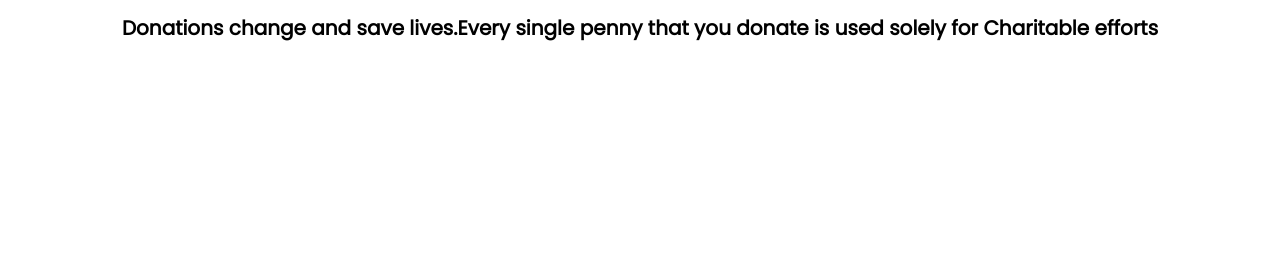
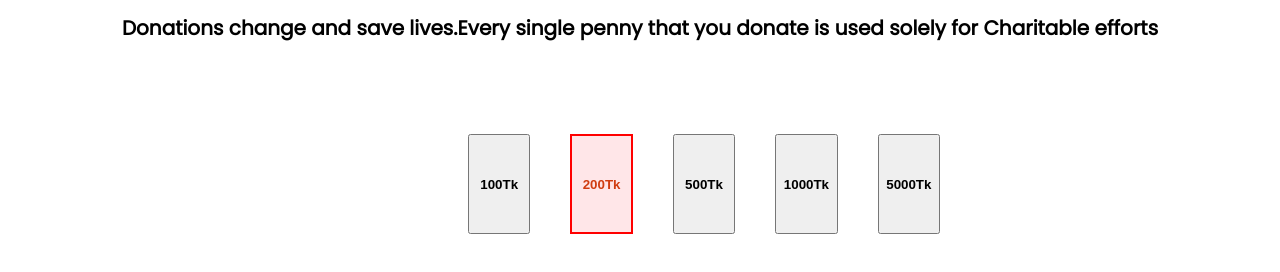
Before and after one commit to mehedihasan40/donate-sylhet, a plain HTML site: page index.html in a window 1280 px wide. Shown: the part 776-1048 px from the top of the page. Before the commit the page ends 846 px from the top, so only its background shows below. Drawn offline with Linux system fonts and the light colour scheme.

Commit message:
second part

```diff
--- a/index.html
+++ b/index.html
@@ -42,6 +42,16 @@
     <h2>Donate Today</h2>
     <h4>Donations change and save lives.Every single penny that you donate is used solely for Charitable efforts</h4>
 
+    <div class="money">
+
+
+        <button class="item">100Tk</button>
+        <button class="item b-back"><span class="item-color">200Tk</span></button class="item">
+        <button class="item">500Tk</button>
+        <button class="item">1000Tk</button>
+        <button class="item">5000Tk</button>
+
+    </div>
 
 
 </body>
--- a/style.css
+++ b/style.css
@@ -37,22 +37,12 @@ h4 {
     width: 100%;
     padding: 10px;
 
-
-
-
-
-
-
 }
 
 #donate-image {
     background-image: url(donate-today-main/images/donation5.jpg);
     background-repeat: no-repeat;
     background-size: cover;
-
-
-
-
 
 }
 
@@ -68,3 +58,36 @@ h4 {
     padding: 15px 32px;
     color: white;
 }
+
+.money {
+
+    padding: 5%;
+    display: flex;
+    height: 100px;
+    text-align: center;
+    margin-left: 30%;
+    margin-right: 20%;
+    font-size: 24%;
+
+}
+
+.item {
+    width: 100px;
+    height: 100px;
+    margin: 0px 20px;
+    font-weight: 700;
+
+
+
+}
+
+.item-color {
+    color: #d03d11;
+
+
+}
+
+.b-back {
+    background-color: #FFE6E8;
+    border: 2px solid red;
+}
```
